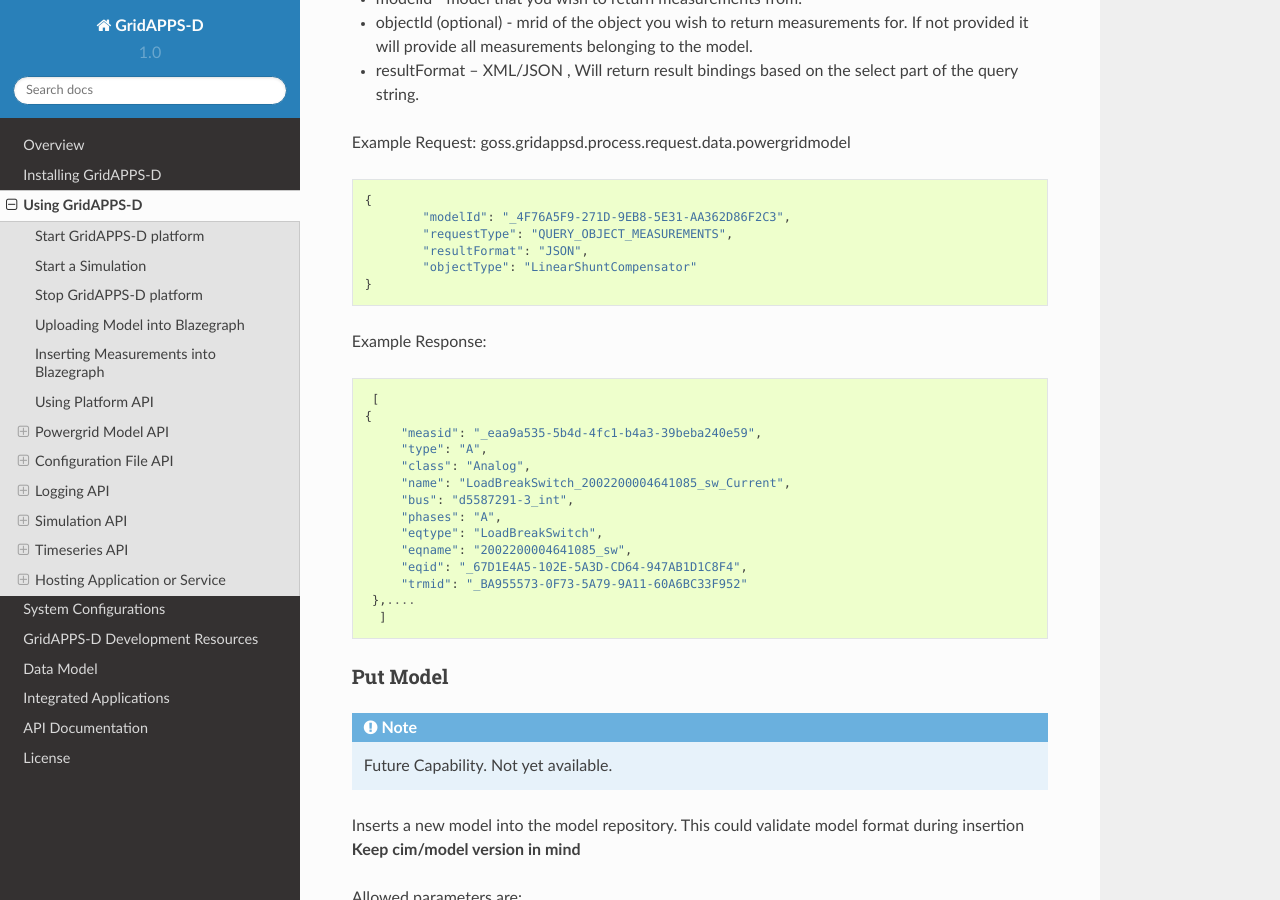
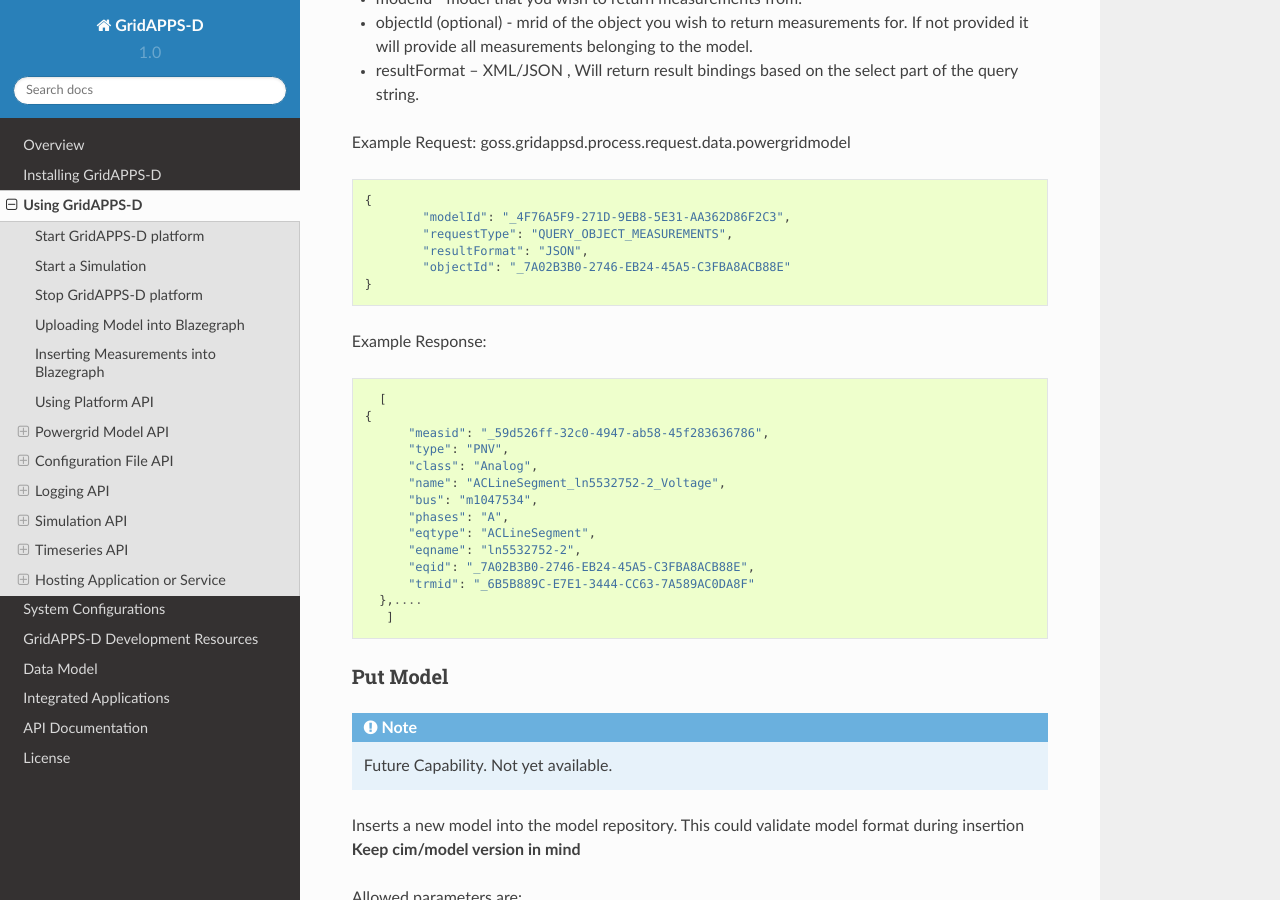
Before and after one commit to ericstephan/gridappsd-docs, a Sphinx documentation site: the page built from docs/source/using_gridappsd/index.rst, in a window 1280 px wide and 900 px high, scrolled down 13345 px. Built offline with Sphinx 7.4.7 and the Read the Docs theme 2.0.0, drawn with Linux system fonts in a browser that asks for light colours; some of the changed text lies outside the part shown.

Commit message:
Addressed comments by Poorva, fixed mispelling of either and corrected measurements example

```diff
--- a/docs/source/using_gridappsd/api_examples/pg_data_manager.rst
+++ b/docs/source/using_gridappsd/api_examples/pg_data_manager.rst
@@ -345,24 +345,24 @@
 		"modelId": "_4F76A5F9-271D-9EB8-5E31-AA362D86F2C3",
 		"requestType": "QUERY_OBJECT_MEASUREMENTS",
 		"resultFormat": "JSON",
-		"objectType": "LinearShuntCompensator"
+		"objectId": "_7A02B3B0-2746-EB24-45A5-C3FBA8ACB88E"
 	}
 
 Example Response:
 ::
 
 	[
-       {
-            "measid": "_eaa9a535-5b4d-4fc1-b4a3-39beba240e59",
-            "type": "A",
+      {
+            "measid": "_59d526ff-32c0-4947-ab58-45f283636786",
+            "type": "PNV",
             "class": "Analog",
-            "name": "LoadBreakSwitch_2002200004641085_sw_Current",
-            "bus": "d5587291-3_int",
+            "name": "ACLineSegment_ln5532752-2_Voltage",
+            "bus": "m1047534",
             "phases": "A",
-            "eqtype": "LoadBreakSwitch",
-            "eqname": "2002200004641085_sw",
-            "eqid": "_67D1E4A5-102E-5A3D-CD64-947AB1D1C8F4",
-            "trmid": "_BA955573-0F73-5A79-9A11-60A6BC33F952"
+            "eqtype": "ACLineSegment",
+            "eqname": "ln5532752-2",
+            "eqid": "_7A02B3B0-2746-EB24-45A5-C3FBA8ACB88E",
+            "trmid": "_6B5B889C-E7E1-3444-CC63-7A589AC0DA8F"
         },....
 	 ]
 
```
Also changed, not shown: other parts of docs/source/using_gridappsd/api_examples/pg_data_manager.rst (+1 -1 lines).
